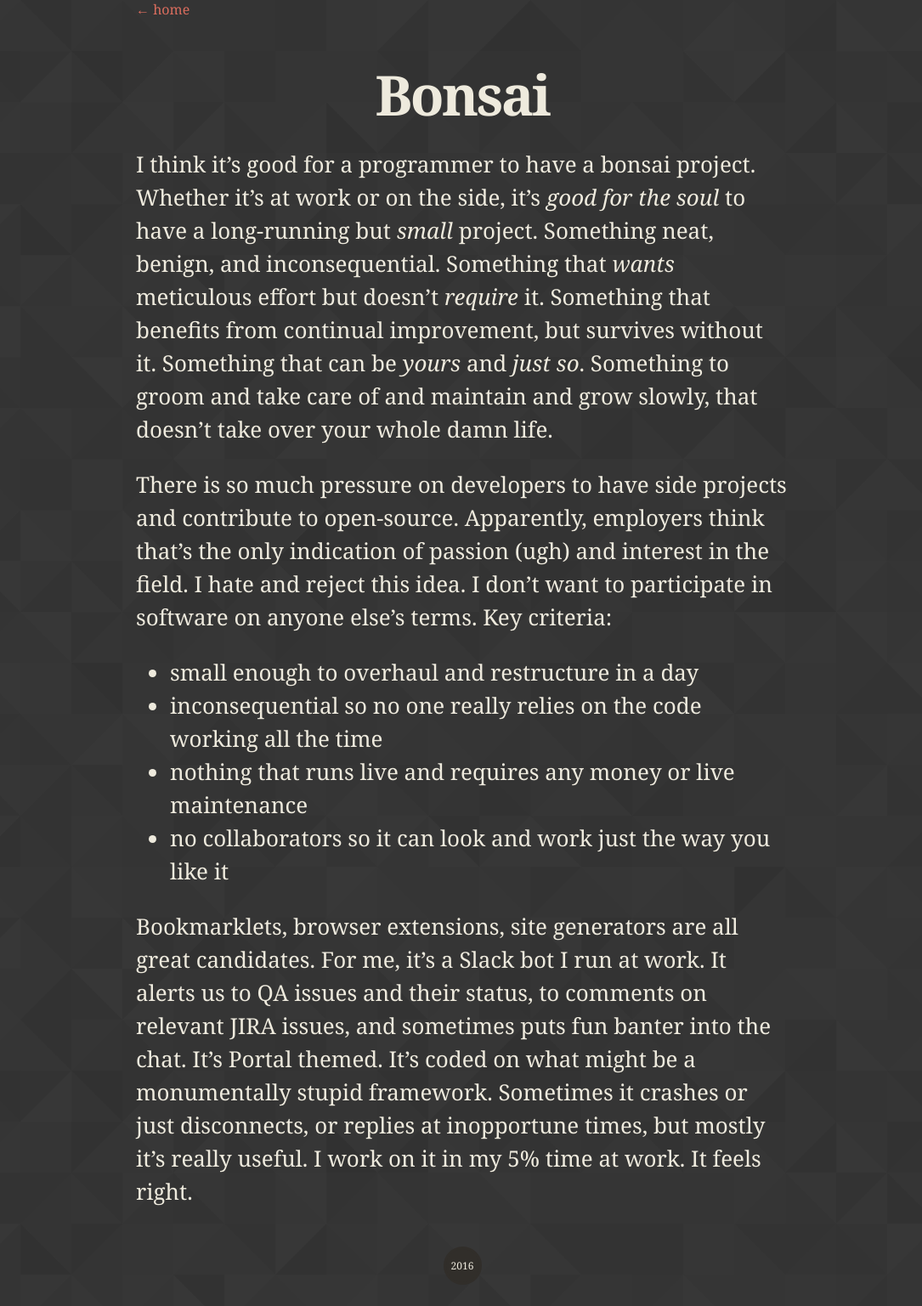
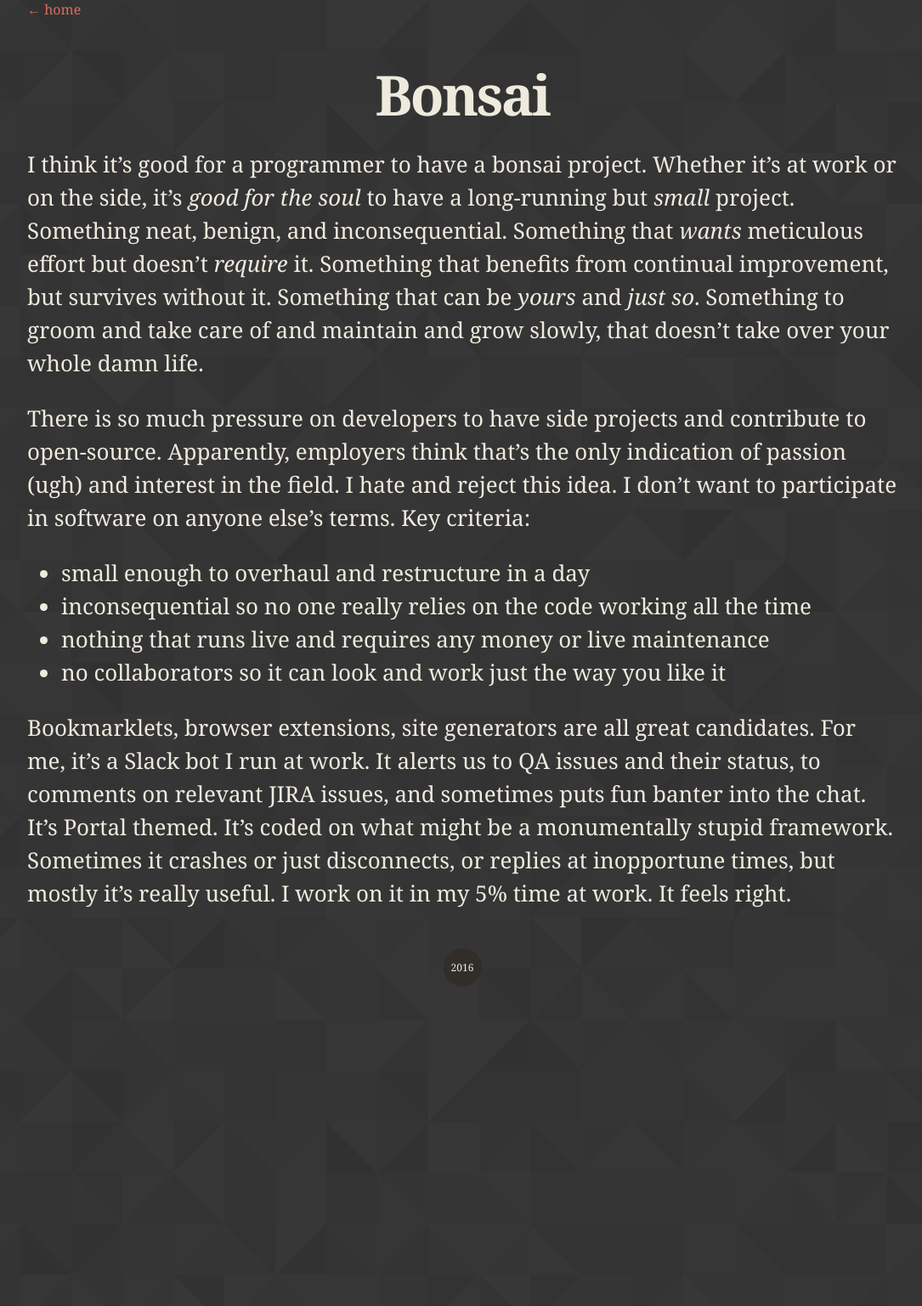
Before and after one commit to gggritso/site, a Jekyll site: the page built from _posts/2016-03-24-bonsai.md, in a window 1280 px wide. Shown: the whole page at 85% size, without its empty margins (96-1181 px from the left). Built offline with Jekyll 4.4.1, drawn with Linux system fonts in a browser that asks for light colours; after the commit the page ends 1186 px from its top, so only the background shows below that.

Commit message:
Reduce width of body at large sizes

```diff
--- a/_sass/layout.scss
+++ b/_sass/layout.scss
@@ -12,8 +12,8 @@
   	padding: 0 10%;
   }
 
-  @media screen and (min-width: 1279px) {
-  	padding: 0 20%;
+  @media screen and (min-width: 1600px) {
+  	padding: 0 25%;
   }
 
 }
```
